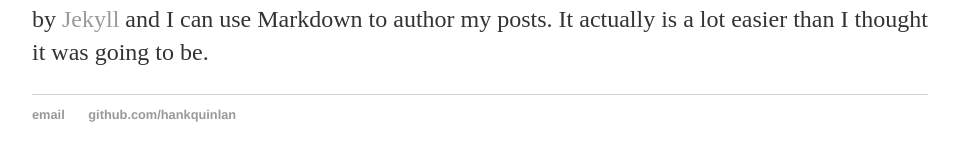
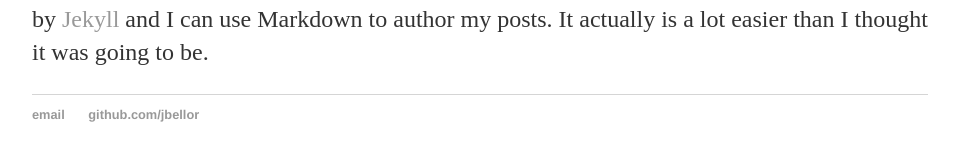
Before and after one commit to jbellor/jbellor, a Jekyll site: the page built from _posts/2016-09-18-jose-bello-site-launched.md, in a window 1280 px wide. Shown: the part 341-502 px from the top of the page, without its empty margins (160-1119 px from the left). Built offline with Jekyll 4.4.1, drawn with Linux system fonts in a browser that asks for light colours.

Commit message:
Update default.html

```diff
--- a/_layouts/default.html
+++ b/_layouts/default.html
@@ -21,8 +21,8 @@
 			</div><!-- /.container -->
 			<footer>
 	    		<ul>
-	        		<li><a href="mailto:hankquinlanhub@gmail.com">email</a></li>
-	        		<li><a href="https://github.com/hankquinlan">github.com/hankquinlan</a></li>
+	        		<li><a href="mailto:jl.bello@gmail.com">email</a></li>
+	        		<li><a href="https://github.com/jbellor">github.com/jbellor</a></li>
 				</ul>
 			</footer>
 		</body>
```
